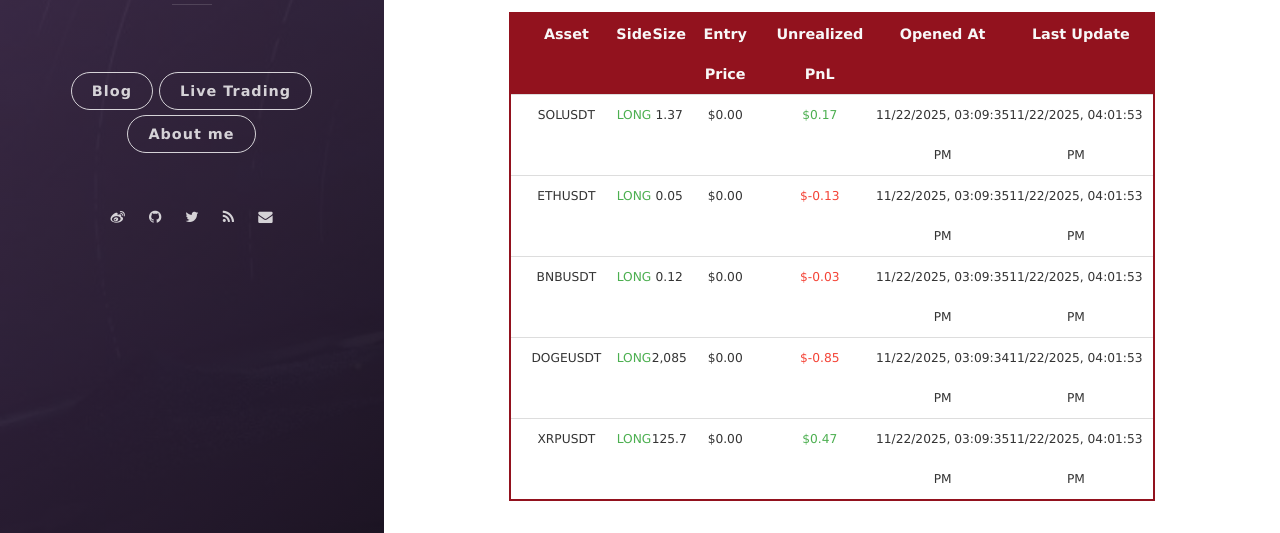
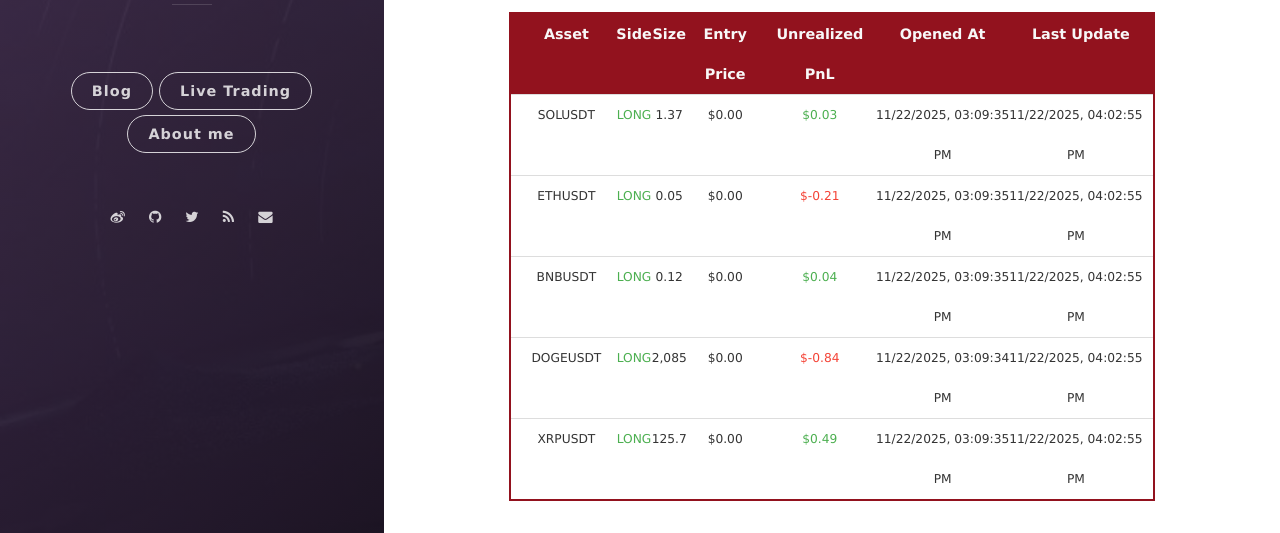
Before and after one commit to leeyegy/leeyegy.github.io, a Jekyll site: the page built from live-trading.html, in a window 1280 px wide and 1188 px high. Shown: the part 587-1120 px from the top of the window. Built offline with Jekyll 4.4.1, drawn with Linux system fonts in a browser that asks for light colours; nearby versions of some CDN libraries.

Commit message:
AccountMonitor: refresh positions 2025-11-23T00:02:55+08:00

```diff
--- a/assets/data/binance/positions.json
+++ b/assets/data/binance/positions.json
@@ -4,44 +4,44 @@
     "side": "LONG",
     "size": 1.37,
     "entryPrice": 0.0,
-    "unrealizedPnl": 0.17249445,
+    "unrealizedPnl": 0.0274,
     "openedAt": "2025-11-22T23:09:35+08:00",
-    "reportedAt": "2025-11-23T00:01:53+08:00"
+    "reportedAt": "2025-11-23T00:02:55+08:00"
   },
   {
     "symbol": "ETHUSDT",
     "side": "LONG",
     "size": 0.05,
     "entryPrice": 0.0,
-    "unrealizedPnl": -0.13330038,
+    "unrealizedPnl": -0.20592093,
     "openedAt": "2025-11-22T23:09:35+08:00",
-    "reportedAt": "2025-11-23T00:01:53+08:00"
+    "reportedAt": "2025-11-23T00:02:55+08:00"
   },
   {
     "symbol": "BNBUSDT",
     "side": "LONG",
     "size": 0.12,
     "entryPrice": 0.0,
-    "unrealizedPnl": -0.02650904,
+    "unrealizedPnl": 0.0372,
     "openedAt": "2025-11-22T23:09:35+08:00",
-    "reportedAt": "2025-11-23T00:01:53+08:00"
+    "reportedAt": "2025-11-23T00:02:55+08:00"
   },
   {
     "symbol": "DOGEUSDT",
     "side": "LONG",
     "size": 2085.0,
     "entryPrice": 0.0,
-    "unrealizedPnl": -0.85485,
+    "unrealizedPnl": -0.84094305,
     "openedAt": "2025-11-22T23:09:34+08:00",
-    "reportedAt": "2025-11-23T00:01:53+08:00"
+    "reportedAt": "2025-11-23T00:02:55+08:00"
   },
   {
     "symbol": "XRPUSDT",
     "side": "LONG",
     "size": 125.7,
     "entryPrice": 0.0,
-    "unrealizedPnl": 0.46509,
+    "unrealizedPnl": 0.48850665,
     "openedAt": "2025-11-22T23:09:35+08:00",
-    "reportedAt": "2025-11-23T00:01:53+08:00"
+    "reportedAt": "2025-11-23T00:02:55+08:00"
   }
 ]
```
